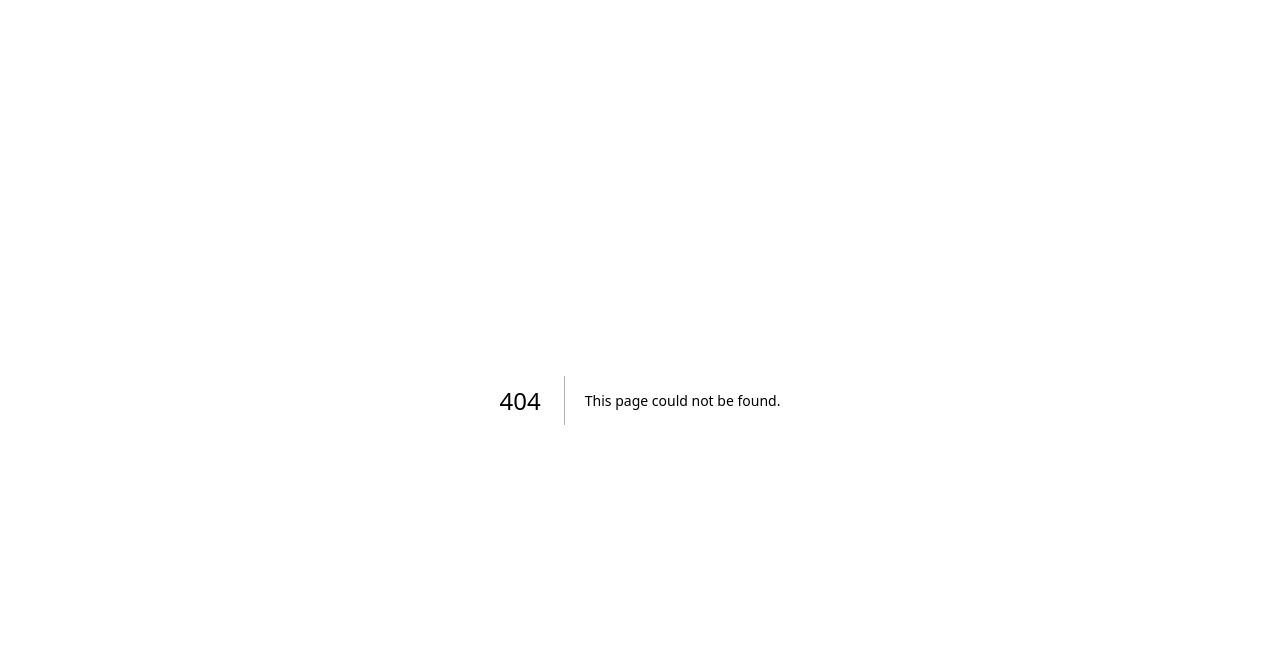
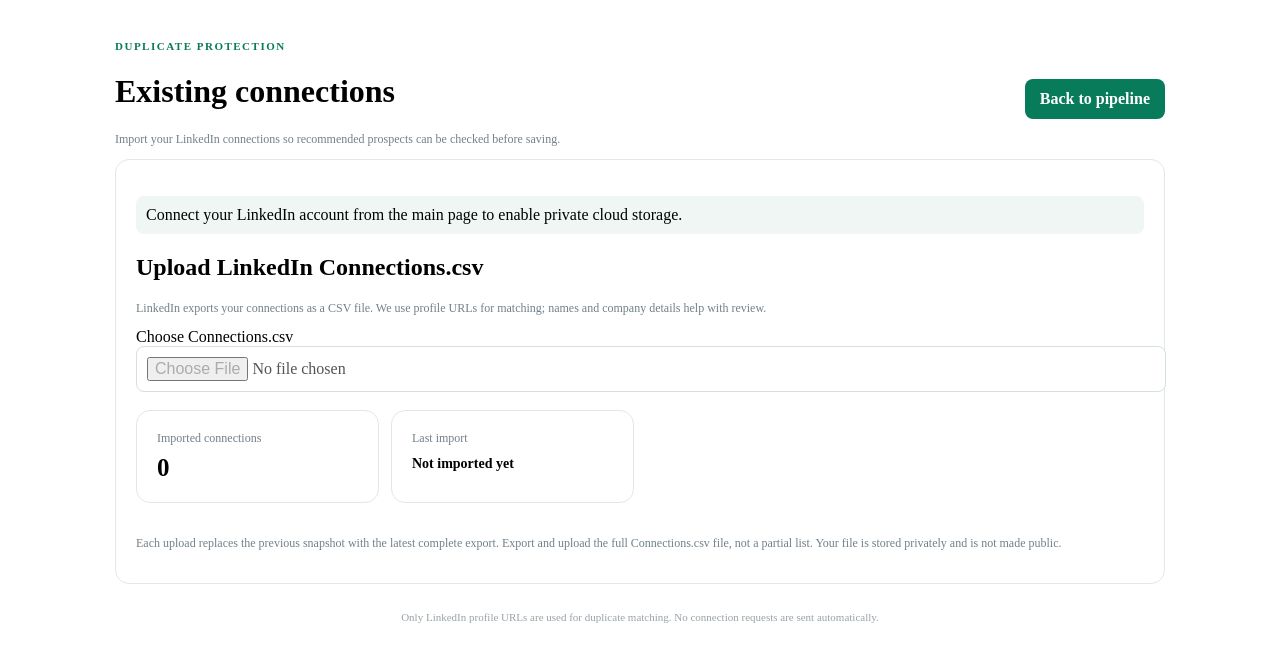
Before and after one commit to Yassin-567/Linkedin-Assistant, a Next.js app: page /connections in a window 1280 px wide. Before the commit this address had no page. Shown: the top 662 px of the page. Built offline with nearby package versions, Linux system fonts and the light colour scheme; no server answers.

Commit message:
Add LinkedIn connections CSV import page

```diff
--- /dev/null
+++ b/app/connections/page.tsx
@@ -0,0 +1,122 @@
+"use client";
+
+import { useEffect, useState } from "react";
+
+type Connection = {
+  id: string; name: string; url: string; email: string;
+  company: string; position: string; connectedOn: string;
+};
+
+function parseCsv(text: string): string[][] {
+  const rows: string[][] = [];
+  let row: string[] = [], cell = "", quoted = false;
+  for (let i = 0; i < text.length; i++) {
+    const ch = text[i];
+    if (ch === '"' && quoted && text[i + 1] === '"') { cell += '"'; i++; }
+    else if (ch === '"') quoted = !quoted;
+    else if (ch === "," && !quoted) { row.push(cell); cell = ""; }
+    else if ((ch === "\n" || ch === "\r") && !quoted) {
+      if (ch === "\r" && text[i + 1] === "\n") i++;
+      row.push(cell); cell = "";
+      if (row.some(x => x.trim())) rows.push(row);
+      row = [];
+    } else cell += ch;
+  }
+  row.push(cell);
+  if (row.some(x => x.trim())) rows.push(row);
+  return rows;
+}
+
+function canonicalUrl(value: string) {
+  try {
+    const u = new URL(value.trim());
+    if (!/(^|\.)linkedin\.com$/i.test(u.hostname) || !u.pathname.toLowerCase().startsWith("/in/")) return "";
+    return "https://www.linkedin.com" + u.pathname.replace(/\/$/, "").toLowerCase();
+  } catch { return ""; }
+}
+
+export default function ConnectionsPage() {
+  const [count, setCount] = useState(0);
+  const [importedAt, setImportedAt] = useState("");
+  const [busy, setBusy] = useState(false);
+  const [message, setMessage] = useState("");
+  const [connected, setConnected] = useState(false);
+
+  useEffect(() => {
+    fetch("/api/linkedin/me", { cache: "no-store" }).then(r => r.json()).then(d => setConnected(!!d.connected)).catch(() => {});
+    fetch("/api/connections", { cache: "no-store" }).then(async r => {
+      if (!r.ok) return;
+      const d = await r.json(); setCount(d.count || 0); setImportedAt(d.importedAt || "");
+    }).catch(() => {});
+  }, []);
+
+  async function importFile(file?: File) {
+    if (!file) return;
+    setBusy(true); setMessage("");
+    try {
+      if (!file.name.toLowerCase().endsWith(".csv")) throw new Error("Please upload the Connections.csv file exported by LinkedIn.");
+      const rows = parseCsv((await file.text()).replace(/^\uFEFF/, ""));
+      if (rows.length < 2) throw new Error("The CSV appears to be empty.");
+      const headers = rows[0].map(x => x.trim().toLowerCase());
+      const index = (...names: string[]) => headers.findIndex(h => names.includes(h));
+      const first = index("first name"), last = index("last name");
+      const urlIndex = index("url", "profile url");
+      if (first < 0 || last < 0 || urlIndex < 0) {
+        throw new Error("This doesn't look like LinkedIn's Connections.csv. Expected First Name, Last Name and URL columns.");
+      }
+      const email = index("email address", "email");
+      const company = index("company");
+      const position = index("position");
+      const date = index("connected on");
+      const map = new Map<string, Connection>();
+      for (const row of rows.slice(1)) {
+        const url = canonicalUrl(row[urlIndex] || "");
+        if (!url) continue;
+        const name = [row[first], row[last]].filter(Boolean).join(" ").trim();
+        map.set(url, {
+          id: url, name, url,
+          email: email >= 0 ? row[email] || "" : "",
+          company: company >= 0 ? row[company] || "" : "",
+          position: position >= 0 ? row[position] || "" : "",
+          connectedOn: date >= 0 ? row[date] || "" : ""
+        });
+      }
+      const connections = [...map.values()];
+      if (!connections.length) throw new Error("No LinkedIn profile URLs were found in this file.");
+      const response = await fetch("/api/connections", {
+        method: "PUT", headers: { "Content-Type": "application/json" },
+        body: JSON.stringify({ connections })
+      });
+      const result = await response.json();
+      if (!response.ok) throw new Error(result.error || "Import failed.");
+      setCount(result.count); setImportedAt(result.importedAt);
+      setMessage(`Successfully imported ${result.count.toLocaleString()} connections. Your previous connection snapshot has been replaced.`);
+    } catch (e) {
+      setMessage(e instanceof Error ? e.message : "Import failed.");
+    } finally { setBusy(false); }
+  }
+
+  return <main className="workspace">
+    <div className="topbar">
+      <div><div className="eyebrow">DUPLICATE PROTECTION</div><h1>Existing connections</h1>
+      <p className="muted">Import your LinkedIn connections so recommended prospects can be checked before saving.</p></div>
+      <a className="button secondary" href="/">Back to pipeline</a>
+    </div>
+    <section className="panel">
+      {!connected && <p className="status">Connect your LinkedIn account from the main page to enable private cloud storage.</p>}
+      <h2>Upload LinkedIn Connections.csv</h2>
+      <p className="muted">LinkedIn exports your connections as a CSV file. We use profile URLs for matching; names and company details help with review.</p>
+      <label className="upload-box">
+        <span>{busy ? "Importing..." : "Choose Connections.csv"}</span>
+        <input type="file" accept=".csv,text/csv" disabled={busy || !connected} onChange={e => { void importFile(e.target.files?.[0]); e.currentTarget.value = ""; }}/>
+      </label>
+      <div className="stats">
+        <div className="stat"><span>Imported connections</span><strong>{count.toLocaleString()}</strong></div>
+        <div className="stat"><span>Last import</span><strong style={{fontSize:14}}>{importedAt ? new Date(importedAt).toLocaleString() : "Not imported yet"}</strong></div>
+      </div>
+      {message && <p className="status" role="status">{message}</p>}
+      <p className="footnote">Each upload replaces the previous snapshot with the latest complete export. Export and upload the full Connections.csv file, not a partial list. Your file is stored privately and is not made public.</p>
+    </section>
+    <footer>Only LinkedIn profile URLs are used for duplicate matching. No connection requests are sent automatically.</footer>
+  </main>;
+}
```
